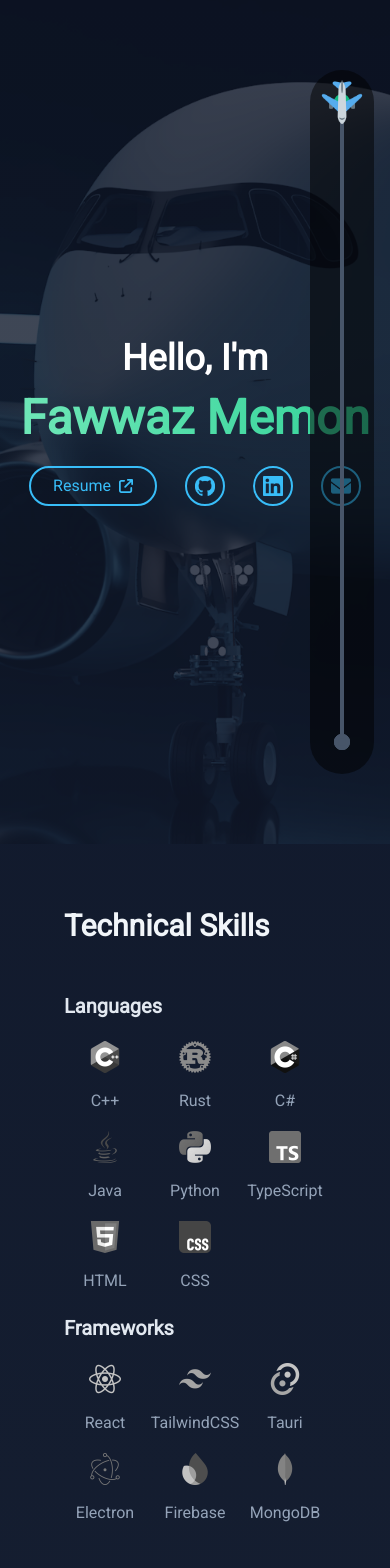
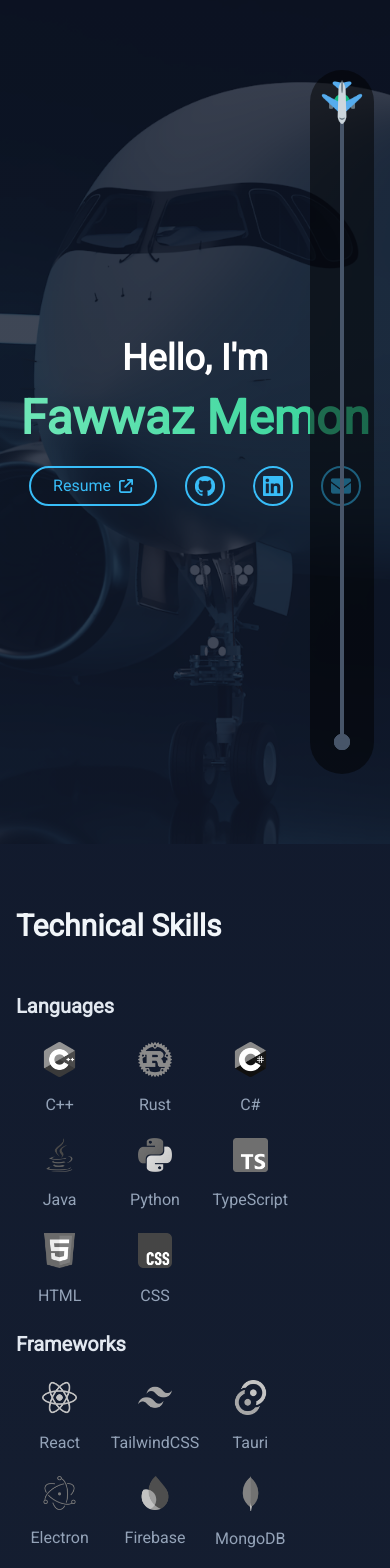
Before and after one commit to Dynamic6448/dynamic6448.github.io, a React (Vite) app: page / in a window 390 px wide. Shown: the top 1568 px of the page. Built offline with nearby package versions, Linux system fonts and the light colour scheme.

Commit message:
hide scrollbar, improve mobile responsiveness

```diff
--- a/src/index.css
+++ b/src/index.css
@@ -1,14 +1,16 @@
 @import url('https://fonts.googleapis.com/css2?family=Poppins&display=swap');
 @import url('https://fonts.googleapis.com/css2?family=Roboto&display=swap');
+
 @tailwind base;
 @tailwind components;
 @tailwind utilities;
 
 ::-webkit-scrollbar {
-    width: 10px;
-    border-radius: 10px;
+    display: none;
+    /* width: 10px; */
+    /* border-radius: 10px; */
 }
-::-webkit-scrollbar-track {
+/* ::-webkit-scrollbar-track {
     background: #121212;
 }
 ::-webkit-scrollbar-thumb {
@@ -16,13 +18,16 @@
 }
 ::-webkit-scrollbar-thumb:hover {
     background: dimgray;
-}
+} */
 
 * {
     font-family: 'Roboto', sans-serif;
     box-sizing: border-box;
     margin: 0;
     padding: 0;
+
+    -ms-overflow-style: none;
+    scrollbar-width: none;
 }
 
 body {
--- a/src/overhaul/components/Section.tsx
+++ b/src/overhaul/components/Section.tsx
@@ -6,7 +6,7 @@ interface SectionProps {
 }
 
 export const Section: React.FC<SectionProps> = ({ title, children }) => (
-    <div className='px-16 lg:px-24 py-16 md:py-24'>
+    <div className='pl-4 pr-24 xl:px-24 py-16 md:py-24'>
         <div className='max-w-6xl mx-auto'>
             <h2 className='text-3xl md:text-4xl font-bold text-slate-100 mb-10'>{title}</h2>
             {children}
--- a/src/overhaul/data.ts
+++ b/src/overhaul/data.ts
@@ -31,7 +31,7 @@ export const projects: Project[] = [
         title: 'SkyLounge',
         imgTitle: 'skylounge',
         date: 'Jan 2025',
-        technologies: ['React', 'TailwindCSS', 'SQLite'],
+        technologies: ['React', 'TailwindCSS', 'Python', 'Flask', 'SQLite'],
         description:
             "An enhanced in-flight entertainment system created for TAMUHack 2025's American Airlines challenge. Our project, " +
             'completed in just 24 hours, features a food ordering menu, a flight attendant panel powered by Python and Flask for ' +
--- a/src/overhaul/sections/FlightPathNavbar.tsx
+++ b/src/overhaul/sections/FlightPathNavbar.tsx
@@ -123,7 +123,7 @@ export const FlightPathNavbar: React.FC<FlightPathNavbarProps> = ({ sections })
 
                         return (
                             <a
-                                key={section.name}
+                                key={i}
                                 className='absolute left-1/2 right-0 -translate-x-1/2 group cursor-pointer'
                                 onClick={() => {
                                     section.ref.current?.scrollIntoView({ behavior: 'smooth' });
```
